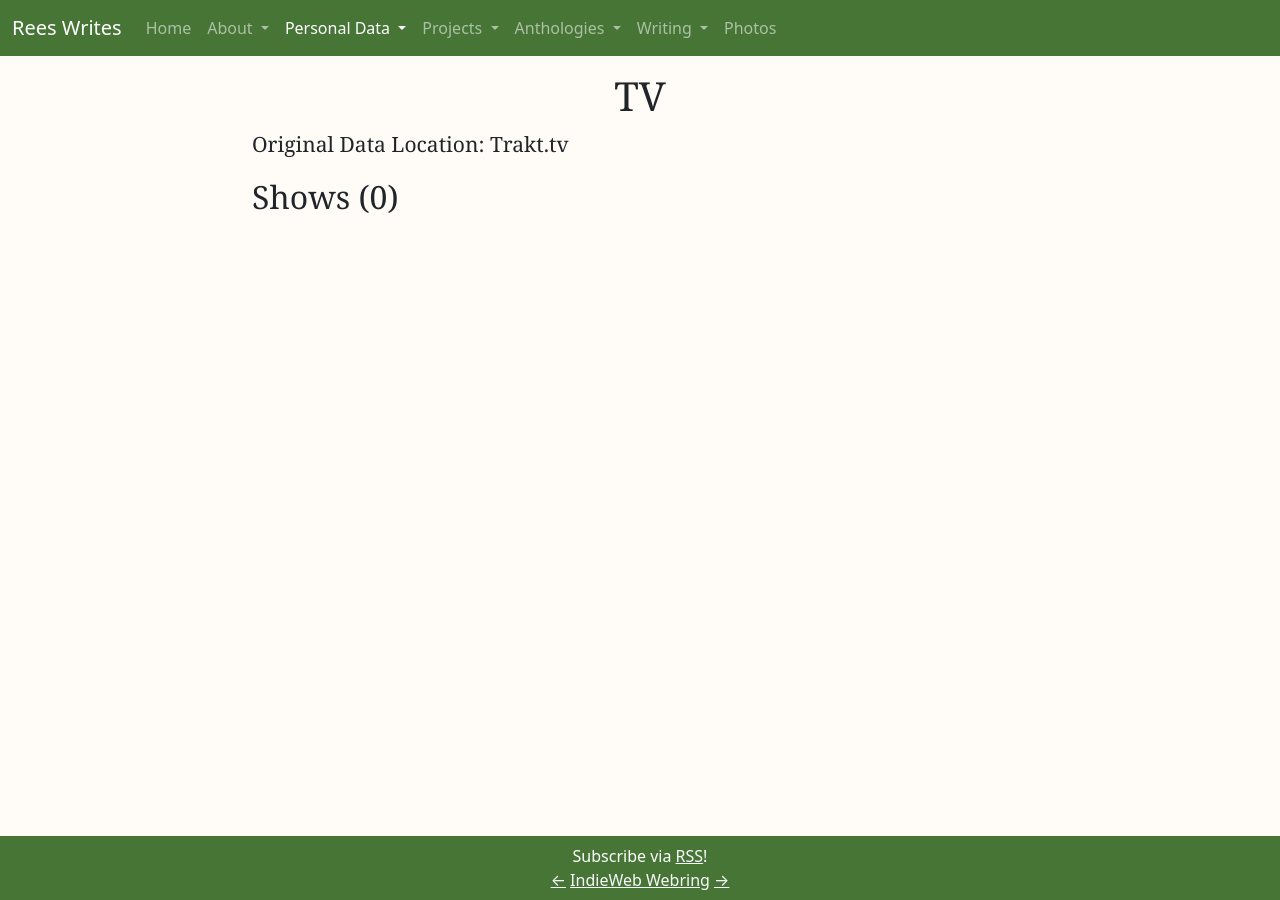
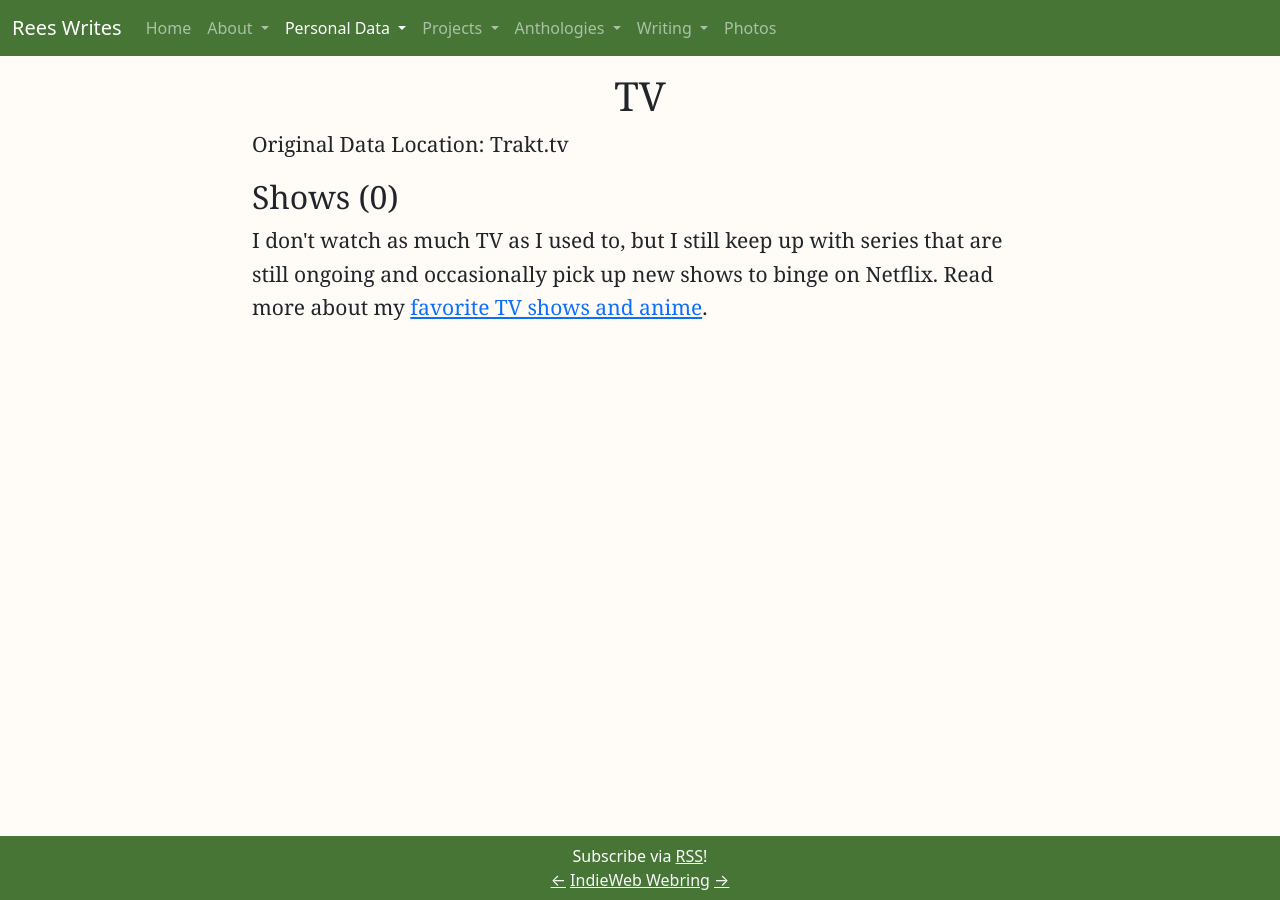
Before and after one commit to reeshuffled/reeshuffled.github.io, a Jekyll site: the page built from data_tv.html, in a window 1280 px wide. Built offline with Jekyll 4.4.1, drawn with Linux system fonts in a browser that asks for light colours.

Commit message:
add more context and interlinking in data index pages

```diff
--- a/data_anime.html
+++ b/data_anime.html
@@ -13,6 +13,10 @@ location: MyAnimeList
     About titles: I display them in the format of the English title first with the Japanese title in parentheses. If
     there is only an English title, then most likely the show was promoted with an English title in Japan. I am just
     using whatever the MyAnimeList API gives me.
+</p>
+
+<p>
+    I don't watch anime as much as I used to, but I still keep up with series that are still ongoing and occasionally pick up new seasonal shows. Read more about my <a href="{% post_url 2023-05-16-My-Favorite-TV-Shows %}">favorite TV shows and anime</a>.
 </p>
 
 <h2>Currently Watching ({{site.data.media.anime.watching | size}})</h2>
--- a/data_books_owned.html
+++ b/data_books_owned.html
@@ -7,6 +7,10 @@ location: Goodreads
 
 <p class="mt-0">
     Last Updated: {{site.data.media.books.last_updated}}
+</p>
+
+<p>
+    I love collecting books and while I might not have read every book I own (yet), I still love <a href="/data/books-read">to read</a>.
 </p>
 
 <h2>Owned ({{site.data.media.books.owned | size}})</h2>
--- a/data_books_read.html
+++ b/data_books_read.html
@@ -7,6 +7,10 @@ location: Goodreads
 
 <p class="mt-0">
     Last Updated: {{site.data.media.books.last_updated}}
+</p>
+
+<p>
+    I love reading as well as <a href="/data/books-owned">collecting books</a>.
 </p>
 
 <h2>Currently Reading ({{site.data.media.books.currently_reading | size}})</h2>
--- a/data_listening.html
+++ b/data_listening.html
@@ -6,6 +6,10 @@ location: Last.fm
 ---
 
 <link href="https://cdn.datatables.net/2.0.8/css/dataTables.bootstrap5.min.css" rel="stylesheet">
+
+<p>
+    I love listening to music and spend a lot of my day doing so. I also love <a href="/data/records">collecting vinyl</a> to support the <a href="{% post_url 2024-08-13-My-Favorite-Musical-Artists %}">artists that I like</a>.
+</p>
 
 <div class="table-responsive">
     <table id="myTable" class="display responsive nowrap" width="100%">
--- a/data_records.html
+++ b/data_records.html
@@ -7,6 +7,10 @@ location: Discogs
 
 <p class="mt-0">
     Last Updated: 2023-12-20
+</p>
+
+<p>
+    I love <a href="/data/listening">listening to music</a> and I think that buying records is a great way to support the <a href="{% post_url 2024-08-13-My-Favorite-Musical-Artists %}">artists that I like</a>.
 </p>
 
 <div class="row row-cols-1 row-cols-md-4 g-2" data-masonry='{"percentPosition": true }'>
--- a/data_tv.html
+++ b/data_tv.html
@@ -7,6 +7,9 @@ location: Trakt.tv
 
 <h2>Shows ({{ site.data.media.tv.shows | size }})</h2>
 
+<p>
+    I don't watch as much TV as I used to, but I still keep up with series that are still ongoing and occasionally pick up new shows to binge on Netflix. Read more about my <a href="{% post_url 2023-05-16-My-Favorite-TV-Shows %}">favorite TV shows and anime</a>.
+</p>
 
 <div class="row row-cols-1 row-cols-md-3 g-2">
     {% for show in site.data.media.tv.shows %}
```
